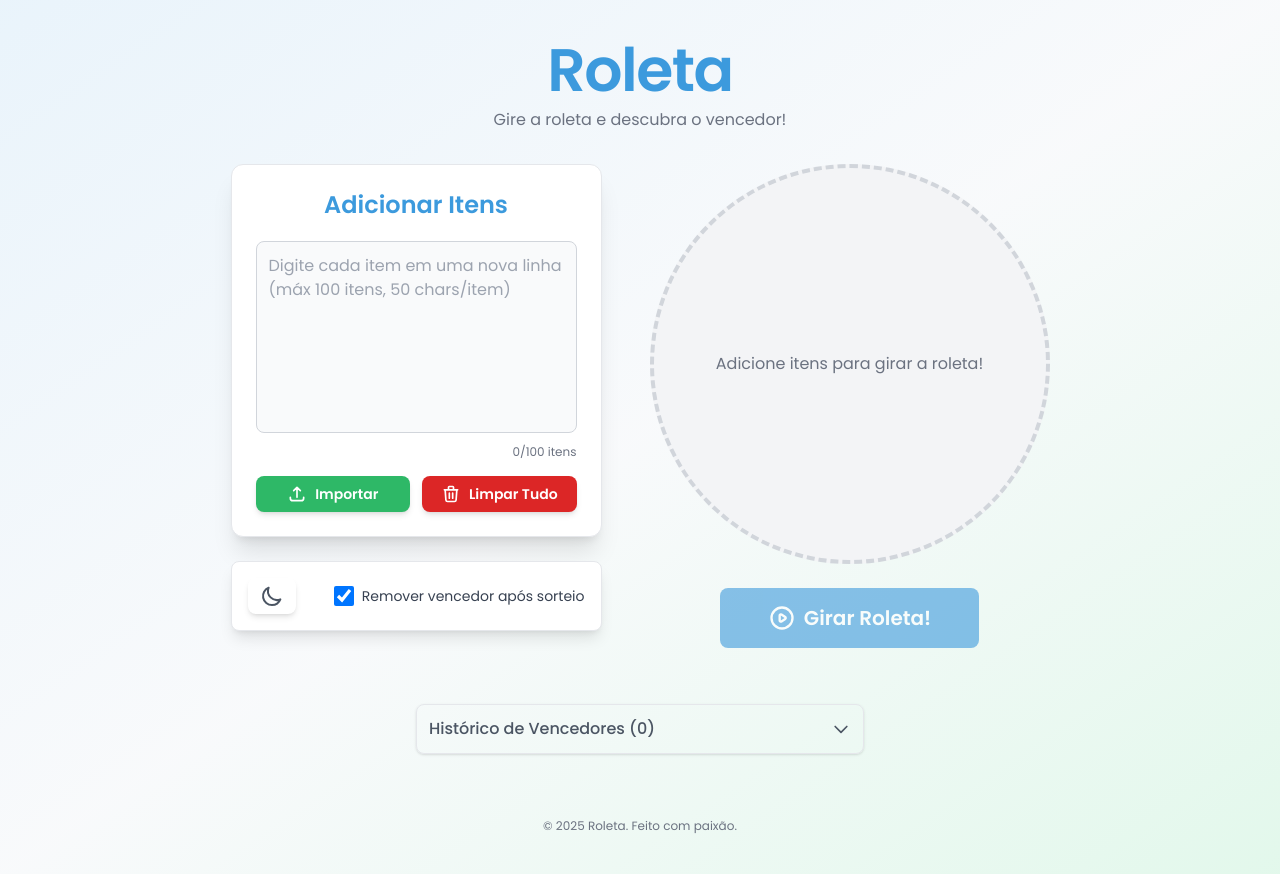
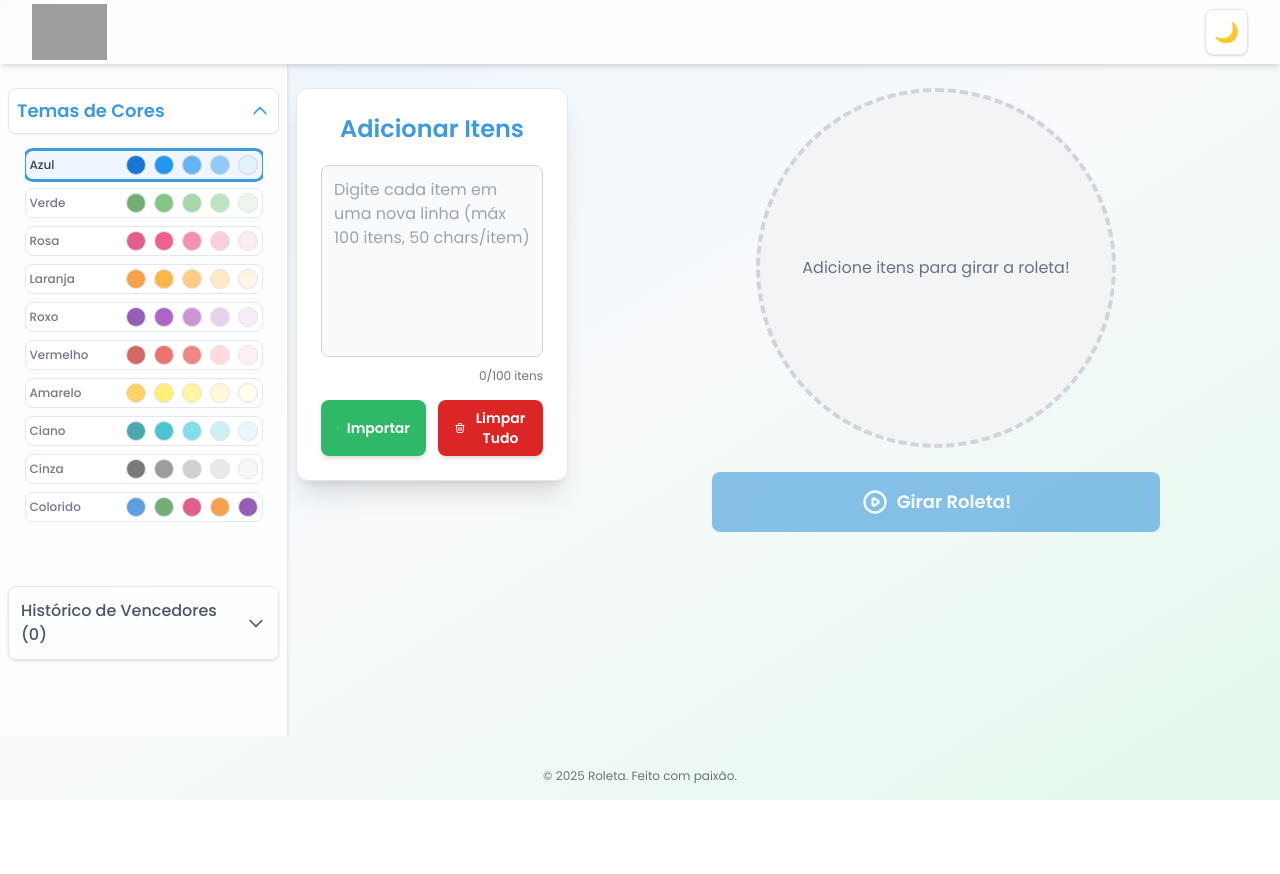
Before and after one commit to brunorizzoc/biam, a React (Vite) app: page / in a window 1280 px wide. After the commit the page ends 800 px from the top, so only its background shows below. Built offline with nearby package versions, Linux system fonts and the light colour scheme; grey boxes are pictures that could not be loaded.

Commit message:
Add files via upload

```diff
--- a/App.tsx
+++ b/App.tsx
@@ -8,6 +8,8 @@ import Button from './components/common/Button';
 import { RouletteItem, Theme, HistoryEntry } from './types';
 import useLocalStorage from './hooks/useLocalStorage';
 import { IconPlay } from './constants';
+import ColorPaletteSelector from './components/ColorPaletteSelector';
+import { colorPalettes } from './utils/colorPalettes';
 
 const App: React.FC = () => {
   const [entries, setEntries] = useLocalStorage<RouletteItem[]>('rouletteEntries_v2', []); // Chave alterada para evitar conflitos com versões antigas
@@ -20,6 +22,7 @@ const App: React.FC = () => {
   const [removeWinnerAfterSpin, setRemoveWinnerAfterSpin] = useLocalStorage<boolean>('rouletteRemoveWinner_v2', true);
   // soundEnabled e refs de áudio removidos
   const [history, setHistory] = useLocalStorage<HistoryEntry[]>('rouletteHistory_v2', []);
+  const [paletteIndex, setPaletteIndex] = useLocalStorage<number>('colorPaletteIndex', 0);
 
   useEffect(() => {
     if (theme === 'dark') {
@@ -28,6 +31,16 @@ const App: React.FC = () => {
       document.documentElement.classList.remove('dark');
     }
   }, [theme]);
+
+  // Aplica as cores da paleta escolhida como variáveis CSS
+  useEffect(() => {
+    const palette = colorPalettes[paletteIndex];
+    if (palette) {
+      palette.colors.forEach((color, idx) => {
+        document.documentElement.style.setProperty(`--theme-color-${idx+1}`, color);
+      });
+    }
+  }, [paletteIndex]);
 
   // useEffect para áudio removido
 
@@ -106,58 +119,99 @@ const App: React.FC = () => {
   }
 
   return (
-    <div className="min-h-screen flex flex-col items-center justify-start gap-8 p-4 pt-6 sm:p-6 sm:pt-10 bg-gradient-to-br from-primary-light/20 via-background to-secondary-light/20 dark:from-primary-dark/30 dark:via-dark-background dark:to-secondary-dark/30 transition-colors duration-300">
-      <header className="text-center w-full max-w-3xl mx-auto flex flex-col items-center">
-        <h1 className="text-5xl sm:text-6xl font-semibold text-primary dark:text-primary-light tracking-tight"> {/* Removido font-lobster, usando Poppins com peso maior */}
-          Roleta
-        </h1>
-        <p className="text-md text-gray-500 dark:text-gray-400 mt-2">
-          Gire a roleta e descubra o vencedor!
-        </p>
+    <div className="min-h-screen bg-gradient-to-br from-primary-light/20 via-background to-secondary-light/20 dark:from-primary-dark/30 dark:via-dark-background dark:to-secondary-dark/30 transition-colors duration-300 flex flex-col">
+      {/* Header fixo */}
+      <header className="w-full h-16 flex items-center px-4 sm:px-8 bg-white/80 dark:bg-dark-background/80 shadow-md z-20 sticky top-0 justify-between">
+        <img
+          src="https://brunorizzoc.github.io/roleta/logo.png"
+          alt="Roleta Logo"
+          className="h-14 w-auto object-contain select-none"
+          draggable="false"
+          style={{ maxHeight: '3.5rem' }}
+        />
+        <button
+          onClick={toggleTheme}
+          className="ml-2 flex items-center justify-center p-2 rounded-lg border border-gray-200 dark:border-gray-700 bg-white dark:bg-gray-800 text-gray-700 dark:text-gray-200 shadow hover:bg-gray-100 dark:hover:bg-gray-700 transition text-xl"
+          aria-label="Alternar modo claro/escuro"
+          type="button"
+        >
+          {theme === 'light' ? '🌙' : '☀️'}
+        </button>
       </header>
-
-      <main className="w-full flex flex-col lg:flex-row items-center lg:items-start justify-center gap-8 lg:gap-10 xl:gap-12 px-2">
-        <div className="w-full lg:w-auto flex flex-col items-center gap-6">
+      <div className="flex flex-1 w-full max-w-full overflow-hidden flex-col md:flex-row">
+        {/* Sidebar desktop */}
+        <aside className="hidden md:flex flex-col gap-6 w-72 min-w-[220px] max-w-xs bg-white/80 dark:bg-dark-background/80 border-r border-gray-200 dark:border-gray-700 px-2 py-6 shadow-md z-10">
+          <div className="flex flex-col gap-2">
+            <div className="flex items-center justify-between mb-2">
+              <ColorPaletteSelector selectedPalette={paletteIndex} onSelect={setPaletteIndex} />
+            </div>
+            <div className="w-full max-w-md mx-auto">
+              <HistoryDisplay history={history} clearHistory={clearHistory} />
+            </div>
+          </div>
+        </aside>
+        {/* Área principal desktop: adicionar itens | roleta */}
+        <main className="hidden md:flex flex-1 flex-row items-start justify-center gap-6 sm:gap-8 px-2 py-6 overflow-x-auto w-full">
+          <div className="w-full md:w-[340px] max-w-md mx-auto md:mx-0 mb-6 md:mb-0">
             <InputArea setEntries={setEntries} entries={entries} />
-          <SettingsBar
-            theme={theme}
-            toggleTheme={toggleTheme}
-            removeWinner={removeWinnerAfterSpin}
-            setRemoveWinner={setRemoveWinnerAfterSpin}
-            // Props de som removidas
-          />
           </div>
-
-        <div className="flex flex-col items-center gap-6">
+          <div className="flex flex-col items-center gap-6 w-full max-w-2xl mx-auto">
             <Roulette
               items={entries}
               rotation={rotation}
               isSpinning={isSpinning}
-            size={Math.max(300, Math.min(460, typeof window !== 'undefined' ? window.innerWidth * 0.8 : 420, typeof window !== 'undefined' ? window.innerHeight * 0.5 : 420))}
+              size={Math.max(220, Math.min(420, typeof window !== 'undefined' ? window.innerWidth * 0.95 : 320, typeof window !== 'undefined' ? window.innerHeight * 0.45 : 320))}
+              palette={colorPalettes[paletteIndex]}
             />
             <Button
               onClick={handleSpin}
               disabled={isSpinning || entries.length === 0}
               size="lg"
               variant="primary"
-            className="px-10 py-3 sm:px-12 sm:py-4 text-lg sm:text-xl shadow-xl hover:shadow-2xl transform hover:scale-105 active:scale-95"
+              className="w-full max-w-xs sm:max-w-sm md:max-w-md px-6 py-3 sm:px-12 sm:py-4 text-base sm:text-lg shadow-xl hover:shadow-2xl transform hover:scale-105 active:scale-95"
               aria-label={isSpinning ? 'Girando a roleta' : (entries.length === 1 ? 'Selecionar o ganhador único' : 'Girar a roleta')}
             >
               <IconPlay className="w-6 h-6 sm:w-7 sm:h-7" /> {isSpinning ? 'Girando...' : (entries.length === 1 ? 'Selecionar Ganhador!' : 'Girar Roleta!')}
             </Button>
           </div>
         </main>
-
+        {/* Mobile: menu, adicionar itens, roleta, botão, cada um em sua seção */}
+        <main className="flex md:hidden flex-col gap-4 w-full px-2 pt-4">
+          <ColorPaletteSelector selectedPalette={paletteIndex} onSelect={setPaletteIndex} />
+          <div className="w-full max-w-md mx-auto">
             <HistoryDisplay history={history} clearHistory={clearHistory} />
-
+          </div>
+          <div className="w-full max-w-md mx-auto">
+            <InputArea setEntries={setEntries} entries={entries} />
+          </div>
+          <div className="flex flex-col items-center gap-6 w-full max-w-2xl mx-auto">
+            <Roulette
+              items={entries}
+              rotation={rotation}
+              isSpinning={isSpinning}
+              size={Math.max(220, Math.min(420, typeof window !== 'undefined' ? window.innerWidth * 0.95 : 320, typeof window !== 'undefined' ? window.innerHeight * 0.45 : 320))}
+              palette={colorPalettes[paletteIndex]}
+            />
+            <Button
+              onClick={handleSpin}
+              disabled={isSpinning || entries.length === 0}
+              size="lg"
+              variant="primary"
+              className="w-full max-w-xs sm:max-w-sm md:max-w-md px-6 py-3 sm:px-12 sm:py-4 text-base sm:text-lg shadow-xl hover:shadow-2xl transform hover:scale-105 active:scale-95"
+              aria-label={isSpinning ? 'Girando a roleta' : (entries.length === 1 ? 'Selecionar o ganhador único' : 'Girar a roleta')}
+            >
+              <IconPlay className="w-6 h-6 sm:w-7 sm:h-7" /> {isSpinning ? 'Girando...' : (entries.length === 1 ? 'Selecionar Ganhador!' : 'Girar Roleta!')}
+            </Button>
+          </div>
+        </main>
+      </div>
       <WinnerModal
         winner={currentWinner}
         isOpen={isWinnerModalOpen}
         onClose={closeWinnerModal}
         onSpinAgain={spinAgain}
       />
-
-      <footer className="mt-auto pt-8 pb-4 text-center text-xs text-gray-500 dark:text-gray-400">
+      <footer className="w-full pt-8 pb-4 text-center text-xs text-gray-500 dark:text-gray-400 bg-transparent">
         <p>&copy; {new Date().getFullYear()} Roleta. Feito com paixão.</p>
       </footer>
     </div>
--- /dev/null
+++ b/components/ColorPaletteSelector.tsx
@@ -0,0 +1,62 @@
+import React, { useEffect, useState } from 'react';
+import { colorPalettes, ColorPalette } from '../utils/colorPalettes';
+import { IconChevronDown, IconChevronUp } from '../constants';
+
+interface ColorPaletteSelectorProps {
+  selectedPalette: number;
+  onSelect: (index: number) => void;
+}
+
+const ColorPaletteSelector: React.FC<ColorPaletteSelectorProps> = ({ selectedPalette, onSelect }) => {
+  const [open, setOpen] = useState(true);
+
+  const handleSelect = (idx: number) => {
+    onSelect(idx);
+    // Em mobile, fecha após selecionar
+    if (window.innerWidth < 768) setOpen(false);
+  };
+
+  return (
+    <div className="w-full flex flex-col items-center mb-6">
+      <button
+        className="w-full flex items-center justify-between px-2 py-2 rounded-lg bg-white dark:bg-gray-800 border border-gray-200 dark:border-gray-700 shadow-sm mb-2 focus:outline-none"
+        onClick={() => setOpen((v) => !v)}
+        aria-expanded={open}
+        aria-controls="color-palette-options"
+      >
+        <span className="text-lg font-semibold text-primary dark:text-primary-light">Temas de Cores</span>
+        {open ? <IconChevronUp className="w-5 h-5 text-primary" /> : <IconChevronDown className="w-5 h-5 text-primary" />}
+      </button>
+      <div
+        id="color-palette-options"
+        className={`transition-all duration-300 overflow-hidden ${open ? 'max-h-[600px] opacity-100' : 'max-h-0 opacity-0 pointer-events-none'}`}
+      >
+        <div className="flex flex-col gap-2 w-full max-w-md mt-2">
+          {colorPalettes.map((palette, idx) => (
+            <button
+              key={palette.name}
+              className={`flex items-center gap-2 p-1 rounded-lg border transition-all
+                ${selectedPalette === idx
+                  ? 'border-primary ring-2 ring-primary bg-blue-50 dark:bg-gray-900'
+                  : 'border-gray-200 dark:border-gray-700 hover:border-primary/60 bg-white dark:bg-gray-800'}
+              `}
+              onClick={() => handleSelect(idx)}
+              aria-label={`Selecionar paleta ${palette.name}`}
+            >
+              <span className="w-20 text-left text-xs font-medium text-gray-700 dark:text-gray-300 mr-2" style={{opacity: selectedPalette === idx ? 1 : 0.7}}>{palette.name}</span>
+              {palette.colors.map((color, cidx) => (
+                <span
+                  key={color}
+                  className="w-5 h-5 rounded-full border border-gray-300 dark:border-gray-600"
+                  style={{ background: color, opacity: selectedPalette === idx ? 1 : 0.7 }}
+                />
+              ))}
+            </button>
+          ))}
+        </div>
+      </div>
+    </div>
+  );
+};
+
+export default ColorPaletteSelector;
--- a/components/HistoryDisplay.tsx
+++ b/components/HistoryDisplay.tsx
@@ -58,7 +58,7 @@ const HistoryDisplay: React.FC<HistoryDisplayProps> = ({ history, clearHistory }
   }
 
   return (
-    <div className="w-full max-w-md mt-6">
+    <div className="w-full max-w-xs sm:max-w-sm md:max-w-md mt-6">
       <button
         onClick={() => setIsOpen(!isOpen)}
         className="w-full p-4 text-left flex justify-between items-center text-lg font-medium text-primary dark:text-primary-light hover:bg-primary-light/10 dark:hover:bg-primary-dark/20 rounded-t-lg shadow border-x border-t border-gray-200 dark:border-gray-700/50"
@@ -69,24 +69,23 @@ const HistoryDisplay: React.FC<HistoryDisplayProps> = ({ history, clearHistory }
         {isOpen ? <IconChevronUp className="w-5 h-5" /> : <IconChevronDown className="w-5 h-5" />}
       </button>
       {isOpen && (
-        <div id="history-content" className="p-4 bg-white dark:bg-dark-background/60 shadow-lg rounded-b-lg border-x border-b border-gray-200 dark:border-gray-700/50">
+        <div id="history-content" className="p-4 bg-white dark:bg-dark-background/60 shadow-lg rounded-b-lg border-x border-b border-gray-200 dark:border-gray-700/50 max-h-64 overflow-y-auto">
           {history.length > 0 ? (
             <>
-              <ul className="max-h-60 overflow-y-auto space-y-2 mb-4 pr-2">
+              <ul className="space-y-2 mb-4 pr-2">
                 {[...history].reverse().map((entry: HistoryEntry, idx: number) => (
-                  <li key={entry.id} className="p-3 bg-gray-50 dark:bg-gray-700/50 rounded-md text-sm flex justify-between items-center shadow-sm">
-                    <span className="font-bold text-primary dark:text-primary-light mr-2 min-w-[2.5em] text-center">{`${idx + 1}º`}</span>
-                    <span className="font-medium text-gray-800 dark:text-gray-200 break-all flex-1">{entry.name}</span>
-                    <span className="text-xs text-gray-500 dark:text-gray-400 ml-2 flex-shrink-0">{entry.date}</span>
+                  <li key={entry.id} className="p-3 bg-gray-50 dark:bg-gray-700/50 rounded-md text-sm flex items-start shadow-sm">
+                    <span className="font-bold text-primary dark:text-primary-light mr-2 min-w-[2.5em] text-center pt-1">{`${idx + 1}º`}</span>
+                    <div className="flex-1 flex flex-col">
+                      <span className="font-medium text-gray-800 dark:text-gray-200 break-all">{entry.name}</span>
+                      <span className="text-xs text-gray-500 dark:text-gray-400 mt-1">{entry.date}</span>
+                    </div>
                   </li>
                 ))}
               </ul>
               <div className="flex flex-col sm:flex-row gap-3 mt-4">
                 <Button onClick={() => exportHistory('txt')} variant="secondary" size="sm" className="w-full sm:w-auto">
                   <IconDownload className="w-4 h-4" /> Exportar .txt
-                </Button>
-                <Button onClick={() => exportHistory('csv')} variant="secondary" size="sm" className="w-full sm:w-auto">
-                  <IconDownload className="w-4 h-4" /> Exportar .csv
                 </Button>
                 <Button onClick={clearHistory} variant="danger" size="sm" className="w-full sm:w-auto sm:ml-auto">
                   <IconTrash className="w-4 h-4" /> Limpar Histórico
--- a/components/Roulette.tsx
+++ b/components/Roulette.tsx
@@ -1,20 +1,29 @@
 import React, { useEffect, useState, useMemo } from 'react';
 import { RouletteItem } from '../types';
 import { generateSegmentColors } from '../utils/colorUtils';
+import { ColorPalette } from '../utils/colorPalettes';
 
 interface RouletteProps {
   items: RouletteItem[];
   rotation: number; // in degrees
   isSpinning: boolean;
   size?: number; // diameter of the roulette
+  palette?: ColorPalette;
 }
 
-const Roulette: React.FC<RouletteProps> = ({ items, rotation, isSpinning, size = 360 }) => {
+const Roulette: React.FC<RouletteProps> = ({ items, rotation, isSpinning, size = 360, palette }) => {
   const radius = size / 2;
   const centerX = radius;
   const centerY = radius;
 
-  const colors = useMemo(() => generateSegmentColors(items.length), [items.length]);
+  // Se uma paleta foi passada, use as cores dela, senão use o padrão
+  const colors = useMemo(() => {
+    if (palette && palette.colors.length > 0) {
+      // Repete as cores se houver mais segmentos que cores
+      return Array.from({length: items.length}, (_, i) => palette.colors[i % palette.colors.length]);
+    }
+    return generateSegmentColors(items.length);
+  }, [items.length, palette]);
 
   if (items.length === 0) {
     return (
--- /dev/null
+++ b/utils/colorPalettes.ts
@@ -0,0 +1,18 @@
+// 10 paletas de cores para o tema da aplicação
+export interface ColorPalette {
+  name: string;
+  colors: string[]; // hex ou hsl
+}
+
+export const colorPalettes: ColorPalette[] = [
+  { name: 'Azul', colors: ['#1976D2', '#2196F3', '#64B5F6', '#90CAF9', '#E3F2FD'] },
+  { name: 'Verde', colors: ['#388E3C', '#4CAF50', '#81C784', '#A5D6A7', '#E8F5E9'] },
+  { name: 'Rosa', colors: ['#D81B60', '#E91E63', '#F06292', '#F8BBD0', '#FCE4EC'] },
+  { name: 'Laranja', colors: ['#F57C00', '#FF9800', '#FFB74D', '#FFE0B2', '#FFF3E0'] },
+  { name: 'Roxo', colors: ['#6A1B9A', '#8E24AA', '#BA68C8', '#E1BEE7', '#F3E5F5'] },
+  { name: 'Vermelho', colors: ['#C62828', '#E53935', '#EF5350', '#FFCDD2', '#FFEBEE'] },
+  { name: 'Amarelo', colors: ['#FBC02D', '#FFEB3B', '#FFF176', '#FFF9C4', '#FFFDE7'] },
+  { name: 'Ciano', colors: ['#00838F', '#00ACC1', '#4DD0E1', '#B2EBF2', '#E0F7FA'] },
+  { name: 'Cinza', colors: ['#424242', '#757575', '#BDBDBD', '#E0E0E0', '#F5F5F5'] },
+  { name: 'Colorido', colors: ['#1976D2', '#388E3C', '#D81B60', '#F57C00', '#6A1B9A'] },
+];
```
Lines whose indentation alone changed are shown as unchanged.
